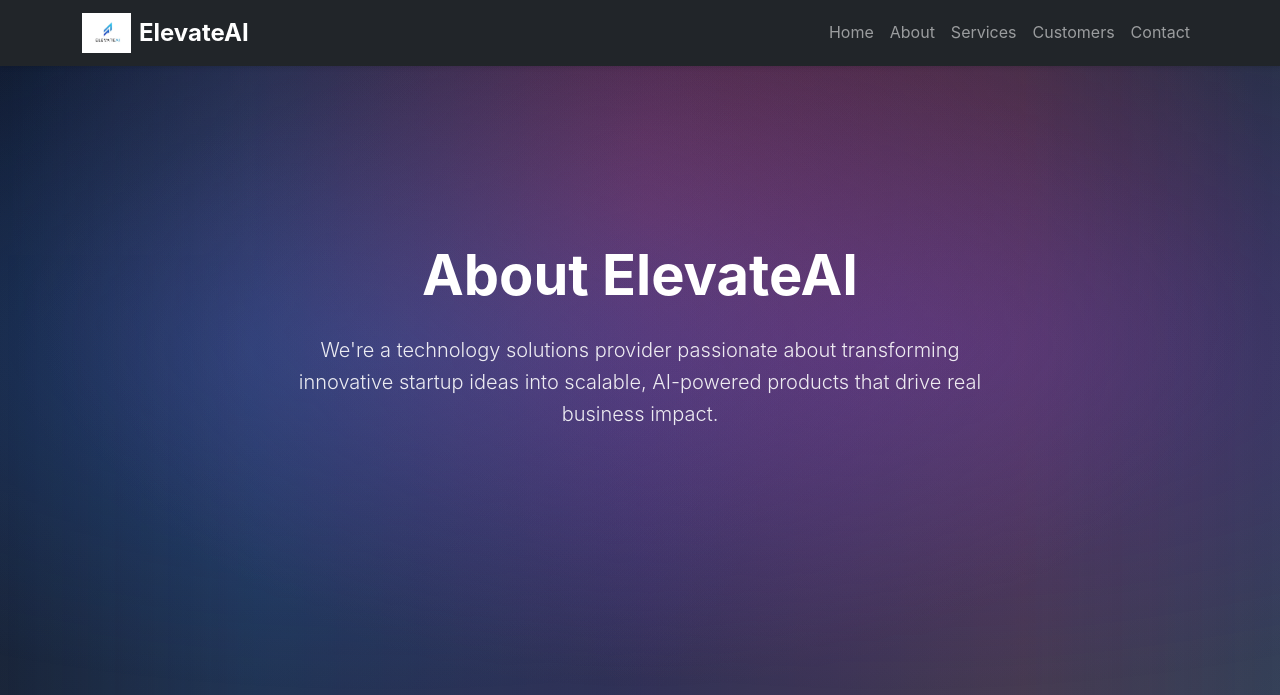
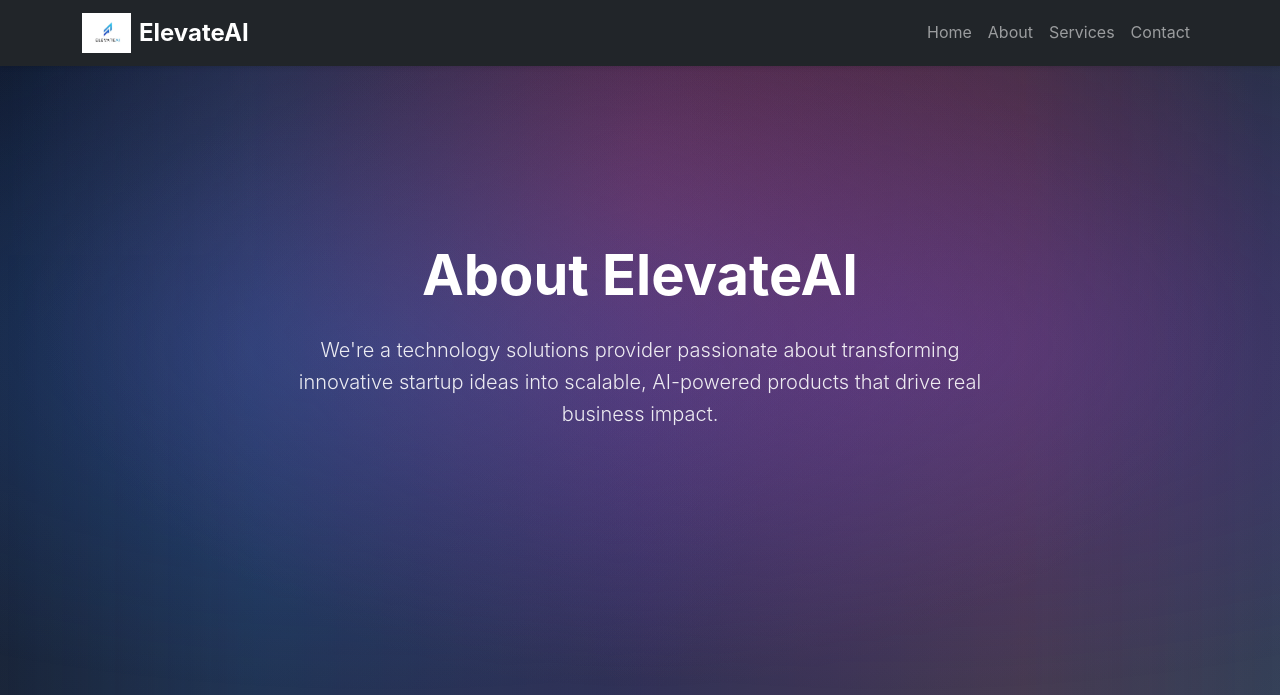
Before and after one commit to sakshamgupta1298/ElevateAI, a Flask app: page /about in a window 1280 px wide. Shown: the top 695 px of the page. Run offline with Flask 3, Linux system fonts and the light colour scheme.

Commit message:
removal of customer

```diff
--- a/app.py
+++ b/app.py
@@ -43,9 +43,9 @@ def about():
 def services():
     return render_template('services.html')
 
-@app.route('/customers')
-def customers():
-    return render_template('customers.html')
+# @app.route('/customers')
+# def customers():
+#     return render_template('customers.html')
 
 @app.route('/contact', methods=['GET', 'POST'])
 def contact():
--- a/templates/base.html
+++ b/templates/base.html
@@ -29,9 +29,9 @@
                     <li class="nav-item">
                         <a class="nav-link" href="/services">Services</a>
                     </li>
-                    <li class="nav-item">
+                    <!-- <li class="nav-item">
                         <a class="nav-link" href="/customers">Customers</a>
-                    </li>
+                    </li> -->
                     <li class="nav-item">
                         <a class="nav-link" href="/contact">Contact</a>
                     </li>
@@ -60,7 +60,7 @@
                         <li><a href="/" class="text-light">Home</a></li>
                         <li><a href="/about" class="text-light">About</a></li>
                         <li><a href="/services" class="text-light">Services</a></li>
-                        <li><a href="/customers" class="text-light">Customers</a></li>
+                        <!-- <li><a href="/customers" class="text-light">Customers</a></li> -->
                         <li><a href="/contact" class="text-light">Contact</a></li>
                     </ul>
                 </div>
```
Also changed, not shown: static/css/style.css (line endings or trailing spaces).
